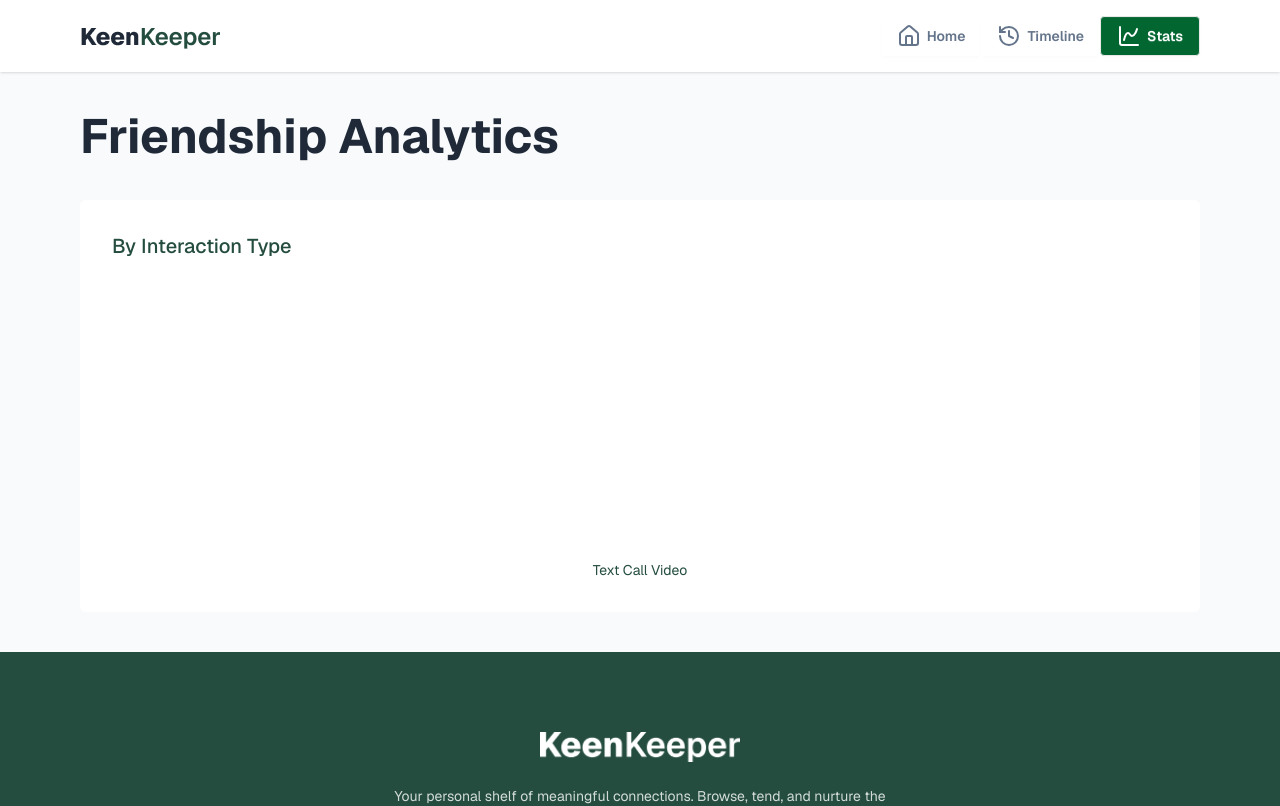
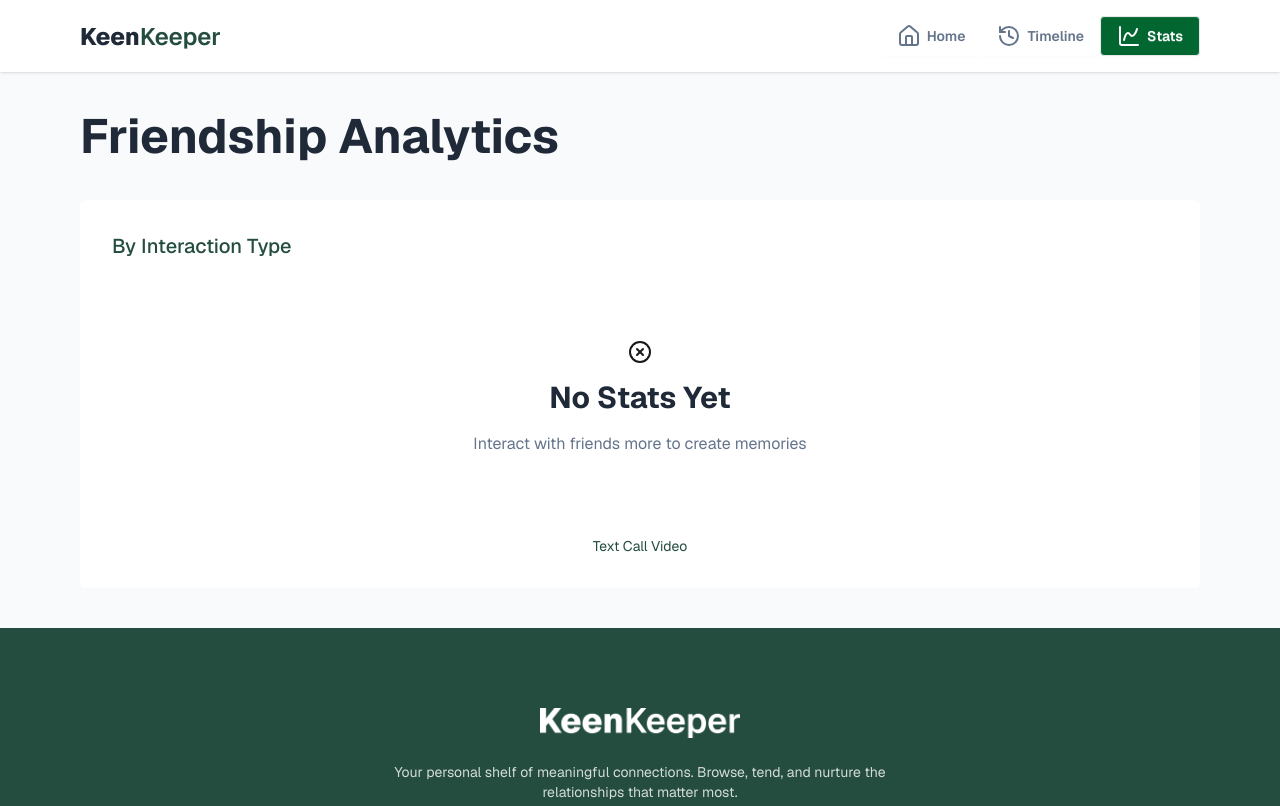
Before and after one commit to T4RUNN4/PH-B13_A07, a React (Vite) app: page /stats in a window 1280 px wide. Shown: the top 806 px of the page. Built offline with nearby package versions, Linux system fonts and the light colour scheme.

Commit message:
No stats message on Stats page

```diff
--- a/src/pages/Stats.jsx
+++ b/src/pages/Stats.jsx
@@ -3,6 +3,7 @@ import { TabContext } from "../context/CurrentTabContext";
 import { Pie, PieChart, Tooltip } from "recharts";
 import { TimelineContext } from "../context/TimeLineContext";
 import { useEffect } from "react";
+import { CircleX } from "lucide-react";
 
 export default function Status() {
   const { setCurrTab } = useContext(TabContext);
@@ -12,7 +13,9 @@ export default function Status() {
     setCurrTab("stats");
   }, []);
 
-  let call = 0, text = 0, video = 0;
+  let call = 0,
+    text = 0,
+    video = 0;
   currTimeLine.forEach((action) => {
     if (action[0] === "Call") {
       call++;
@@ -38,6 +41,19 @@ export default function Status() {
         <p className="font-medium text-xl text-[#244D3F] mb-6">
           By Interaction Type
         </p>
+        {call === 0 && video === 0 && text === 0 ? (
+          <div className="hero bg-white p-10 rounded-md">
+            <div className="hero-content text-center flex flex-col gap-4">
+              <CircleX />
+              <h1 className="text-3xl font-bold text-[#1F2937]">
+                No Stats Yet
+              </h1>
+              <p className="text-[#64748B] max-w-xl">
+                Interact with friends more to create memories
+              </p>
+            </div>
+          </div>
+        ) : (
           <div className="flex items-center justify-center">
             <PieChart
               style={{
@@ -59,6 +75,8 @@ export default function Status() {
               <Tooltip />
             </PieChart>
           </div>
+        )}
+
         <p className="text-center mt-6 text-[#244D3F] text-sm">
           Text Call Video
         </p>
```
Lines whose indentation alone changed are shown as unchanged.
